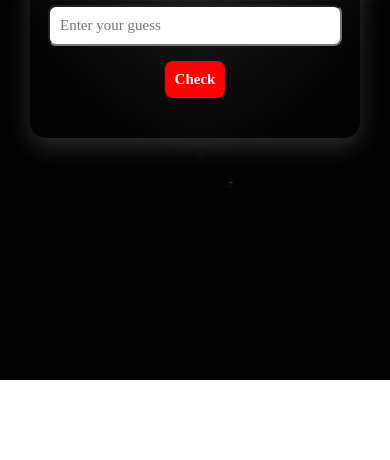
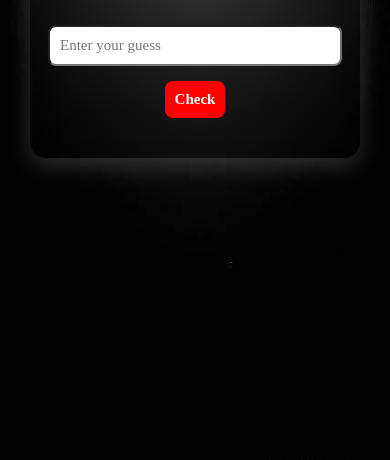
Before and after one commit to ayeshanoor-codes/number-guessing-game, a plain HTML site: page index.html in a window 390 px wide. Shown: the part 384-844 px from the top of the page. Drawn offline with Linux system fonts and the light colour scheme.

Commit message:
commit changes

```diff
--- a/style.css
+++ b/style.css
@@ -10,7 +10,7 @@ body {
     background-image: url(./assets/background-img.jpeg);
     background-repeat: no-repeat;
     background-position-x: center;
-    background-position-y: -80px;
+    background-position-y: -250px;
     background-size: cover;
     min-height: 100vh;
     display: flex;
@@ -94,10 +94,13 @@ body {
 
 /* Media Queries */
 @media (max-width: 480px) {
+    body{
+    background-position-y: 0px;
+
+    }
         .game-container {
         max-width: 330px;
         padding: 22px 18px;
-        margin-top: -40px;
         backdrop-filter: blur(10px);
         box-shadow: 0 8px 25px rgba(221, 219, 219, 0.2);
 }
```
